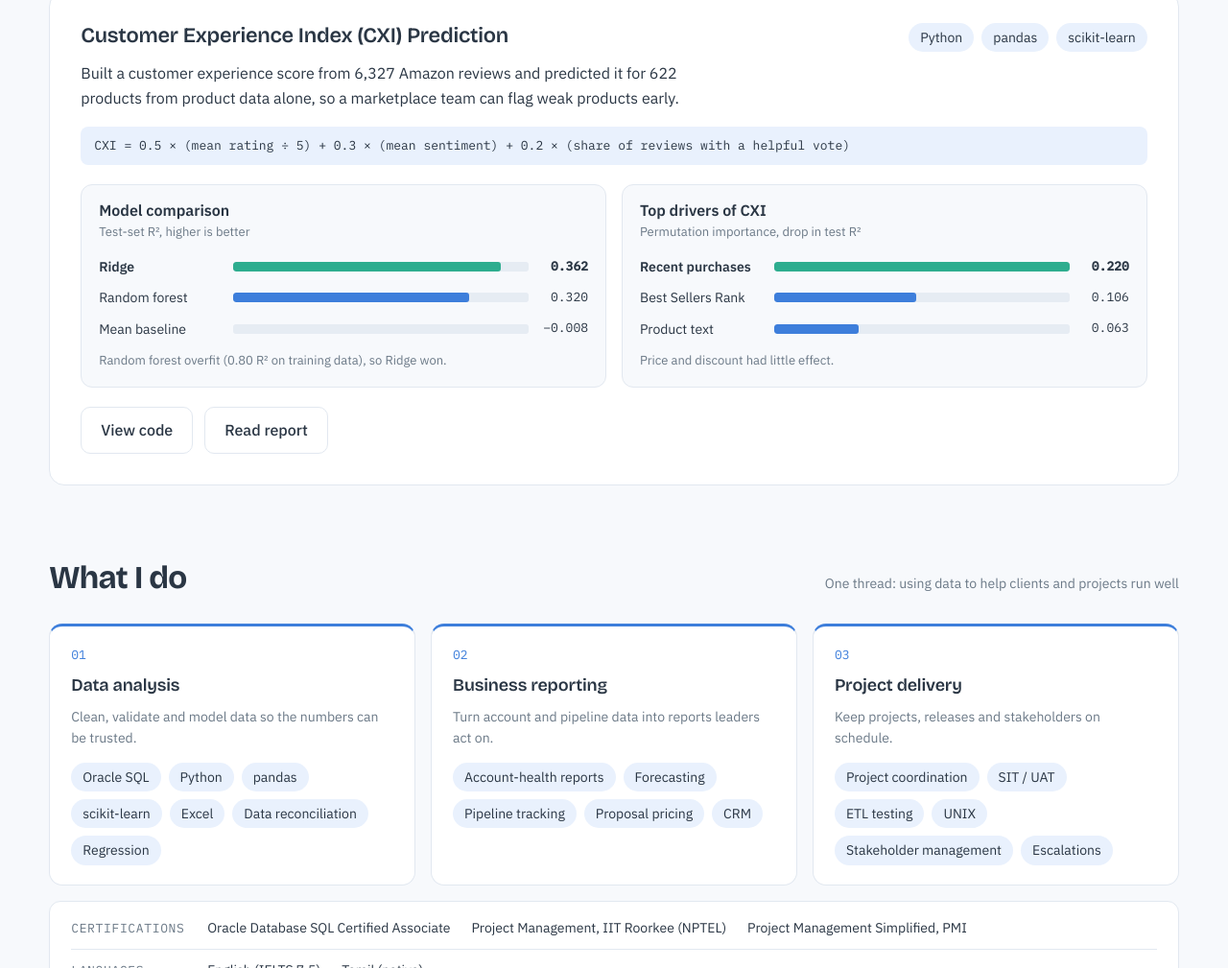
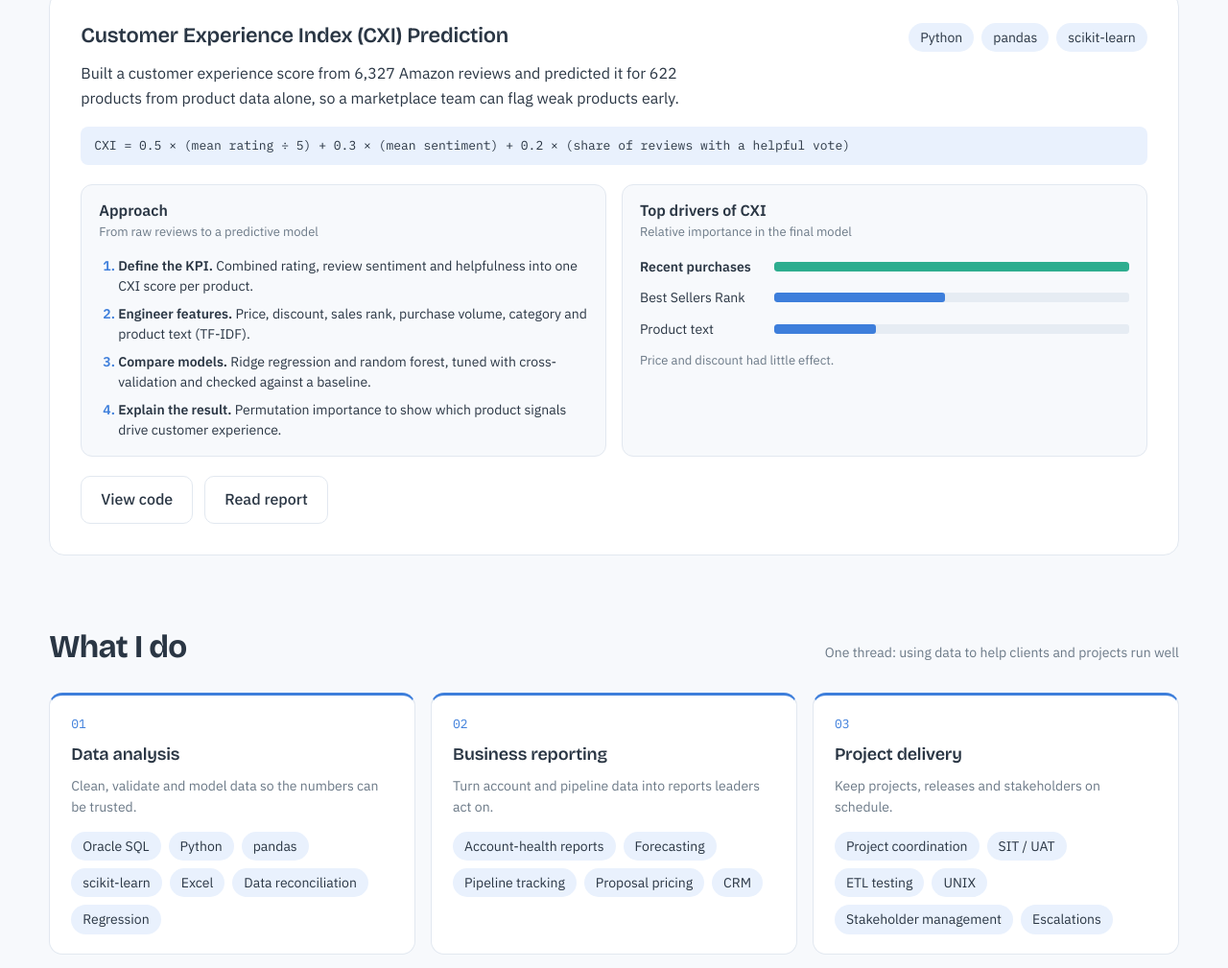
Before and after one commit to Athrey20an/Athreyan-Babu, a plain HTML site: page index.html in a window 1280 px wide. Shown: the part 3500-4509 px from the top of the page at 96% size. Drawn offline with nearby package versions, Linux system fonts and the light colour scheme.

Commit message:
Remove R² scores from CXI project section
Co-Authored-By: Claude Opus 5.5 <noreply@anthropic.com>
Claude-Session: https://claude.ai/code/session_01PxAvNCKXETjQ5fUz6PSJzK

```diff
--- a/index.html
+++ b/index.html
@@ -165,12 +165,15 @@ details.case[open] summary::before { content: "−"; }
 .panel h4 { font-size: var(--fs-base); font-family: var(--body); font-weight: 600; }
 .panel .sub { font-size: var(--fs-xs); color: var(--muted); margin: 2px 0 14px; }
 .bars { display: grid; gap: 10px; }
-.bar-row { display: grid; grid-template-columns: 130px minmax(0, 1fr) 52px; align-items: center; gap: 10px; font-size: var(--fs-sm); }
+.bar-row { display: grid; grid-template-columns: 130px minmax(0, 1fr); align-items: center; gap: 10px; font-size: var(--fs-sm); }
 .bar-track { height: 10px; background: #E6ECF3; border-radius: 3px; overflow: hidden; }
 .bar-fill { height: 100%; background: var(--accent); border-radius: 3px; }
 .bar-row.best { font-weight: 600; }
 .bar-row.best .bar-fill { background: var(--mint); }
 .val { font-family: var(--mono); font-size: var(--fs-xs); text-align: right; font-variant-numeric: tabular-nums; }
+.steps { margin: 0; padding-left: 20px; display: grid; gap: 8px; font-size: var(--fs-sm); line-height: 1.5; }
+.steps li::marker { color: var(--accent); font-weight: 600; }
+.steps b { font-weight: 600; }
 .panel .note { font-size: var(--fs-xs); color: var(--muted); margin-top: 12px; }
 .proj-foot { display: flex; justify-content: space-between; align-items: center; gap: 12px; flex-wrap: wrap; margin-top: 20px; }
 
@@ -247,7 +250,7 @@ footer { margin-top: var(--section-gap); padding: 24px 0 40px; font-size: var(--
   .portrait { order: -1; width: 168px; }
   .portrait img { border-radius: 50%; aspect-ratio: 1; object-position: 50% 18%; }
   .lede { font-size: var(--fs-base); }
-  .bar-row { grid-template-columns: 110px minmax(0, 1fr) 46px; font-size: var(--fs-xs); }
+  .bar-row { grid-template-columns: 110px minmax(0, 1fr); font-size: var(--fs-xs); }
   .site-nav { display: none; }
   .glance-grid { grid-template-columns: minmax(0, 1fr); }
   .glance-grid div:nth-child(2) { border-top: 1px solid var(--line); }
@@ -488,22 +491,22 @@ footer { margin-top: var(--section-gap); padding: 24px 0 40px; font-size: var(--
       <p class="formula">CXI = 0.5 × (mean rating ÷ 5) + 0.3 × (mean sentiment) + 0.2 × (share of reviews with a helpful vote)</p>
       <div class="panels">
         <div class="panel">
-          <h4>Model comparison</h4>
-          <p class="sub">Test-set R², higher is better</p>
-          <div class="bars">
-            <div class="bar-row best"><span>Ridge</span><div class="bar-track"><div class="bar-fill" style="width:90.6%"></div></div><span class="val">0.362</span></div>
-            <div class="bar-row"><span>Random forest</span><div class="bar-track"><div class="bar-fill" style="width:80%"></div></div><span class="val">0.320</span></div>
-            <div class="bar-row"><span>Mean baseline</span><div class="bar-track"><div class="bar-fill" style="width:0%"></div></div><span class="val">−0.008</span></div>
-          </div>
-          <p class="note">Random forest overfit (0.80 R² on training data), so Ridge won.</p>
+          <h4>Approach</h4>
+          <p class="sub">From raw reviews to a predictive model</p>
+          <ol class="steps">
+            <li><b>Define the KPI.</b> Combined rating, review sentiment and helpfulness into one CXI score per product.</li>
+            <li><b>Engineer features.</b> Price, discount, sales rank, purchase volume, category and product text (TF-IDF).</li>
+            <li><b>Compare models.</b> Ridge regression and random forest, tuned with cross-validation and checked against a baseline.</li>
+            <li><b>Explain the result.</b> Permutation importance to show which product signals drive customer experience.</li>
+          </ol>
         </div>
         <div class="panel">
           <h4>Top drivers of CXI</h4>
-          <p class="sub">Permutation importance, drop in test R²</p>
+          <p class="sub">Relative importance in the final model</p>
           <div class="bars">
-            <div class="bar-row best"><span>Recent purchases</span><div class="bar-track"><div class="bar-fill" style="width:100%"></div></div><span class="val">0.220</span></div>
-            <div class="bar-row"><span>Best Sellers Rank</span><div class="bar-track"><div class="bar-fill" style="width:48.1%"></div></div><span class="val">0.106</span></div>
-            <div class="bar-row"><span>Product text</span><div class="bar-track"><div class="bar-fill" style="width:28.7%"></div></div><span class="val">0.063</span></div>
+            <div class="bar-row best"><span>Recent purchases</span><div class="bar-track"><div class="bar-fill" style="width:100%"></div></div></div>
+            <div class="bar-row"><span>Best Sellers Rank</span><div class="bar-track"><div class="bar-fill" style="width:48.1%"></div></div></div>
+            <div class="bar-row"><span>Product text</span><div class="bar-track"><div class="bar-fill" style="width:28.7%"></div></div></div>
           </div>
           <p class="note">Price and discount had little effect.</p>
         </div>
```
